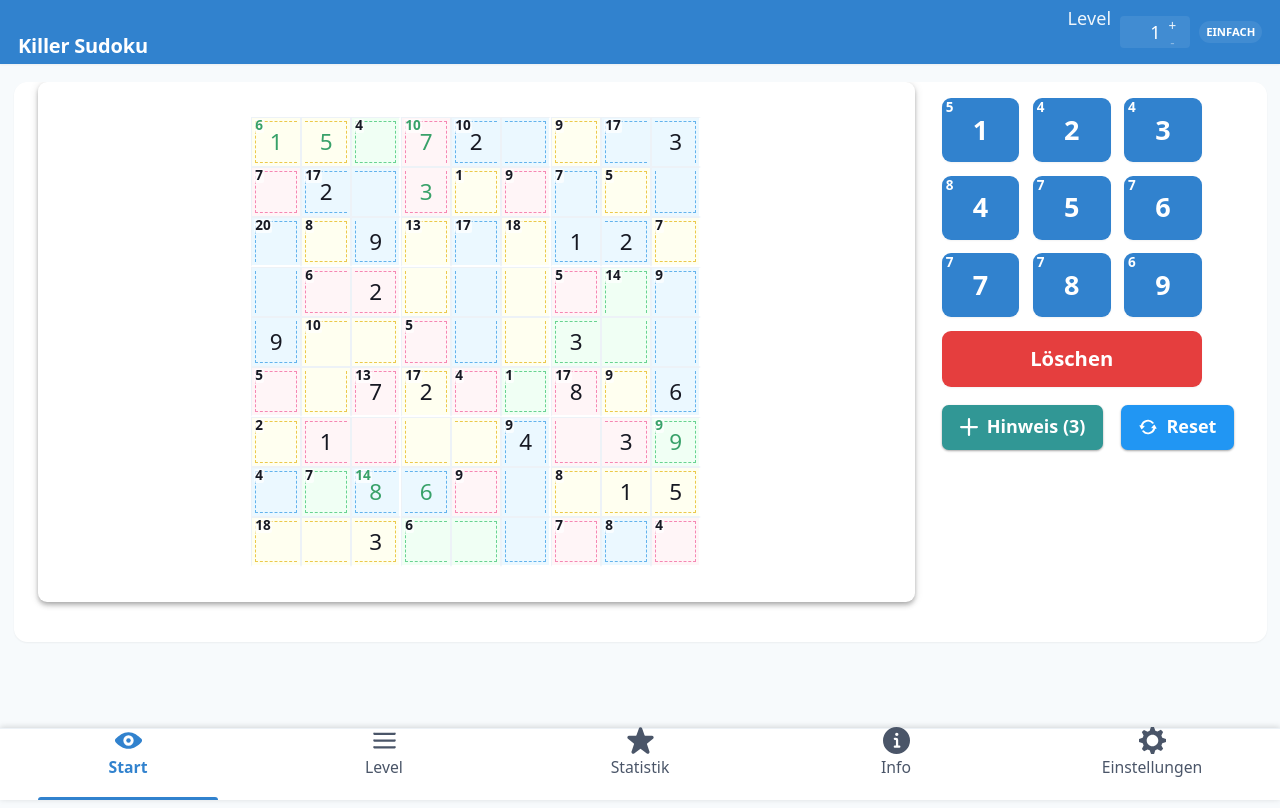
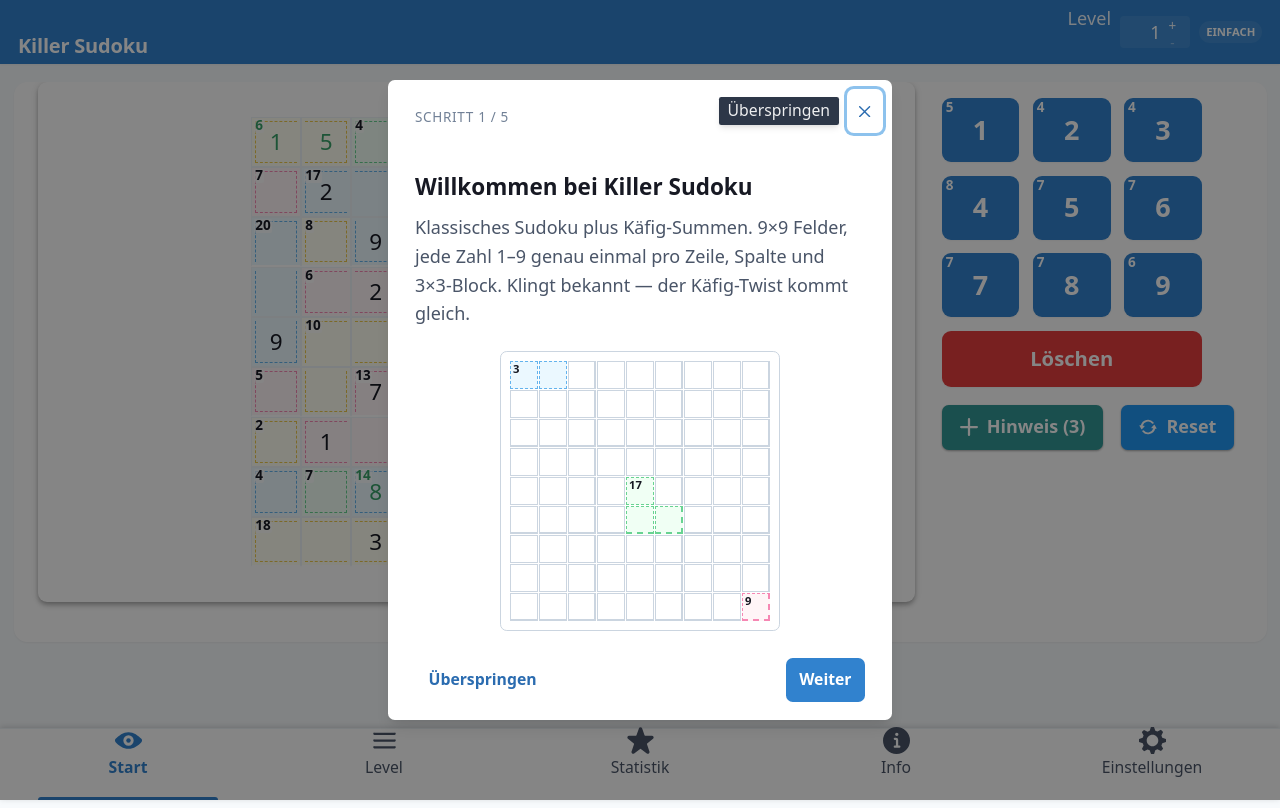
Before and after one commit to oliverbenduhn/killersudoku, a React (Vite) app: page / in a window 1280 px wide. Built offline with nearby package versions, Linux system fonts and the light colour scheme.

Commit message:
feat(tutorial): wire up into App and Settings tab

```diff
--- a/src/App.tsx
+++ b/src/App.tsx
@@ -26,6 +26,8 @@ import SwipeableBox from './components/common/SwipeableBox';
 import InstallPrompt from './components/common/InstallPrompt';
 
 import { HomeTab, InfoTab, LevelsTab, StatsTab, SettingsTab } from './components/Tabs';
+import { TutorialOverlay } from './components/common/TutorialOverlay';
+import { useTutorial } from './hooks/useTutorial';
 import { theme } from './theme';
 import { loadLevelByNumber } from './services/levelService';
 import { clearAllGameStates } from './services/storageService';
@@ -51,6 +53,7 @@ function App() {
   const [stats, setStats] = useState<GameStatistics | null>(null);
   const cancelRef = useRef<HTMLButtonElement | null>(null);
   const toast = useToast();
+  const tutorial = useTutorial();
 
   const headerHeight = useBreakpointValue({ base: '56px', md: '64px' });
   const containerMaxWidth = useBreakpointValue({ base: '100%', xl: 'container.xl' });
@@ -159,6 +162,7 @@ function App() {
               blackAndWhiteMode={blackAndWhiteMode}
               onToggleBlackAndWhite={() => setBlackAndWhiteMode((v) => !v)}
               onOpenResetDialog={() => setIsResetDialogOpen(true)}
+              onRestartTutorial={tutorial.restart}
               transitionDirection={tabTransition}
             />
           )}
@@ -181,6 +185,20 @@ function App() {
       </AlertDialog>
 
       <BottomNavigation activeTab={activeTab} onTabChange={handleTabChange} />
+
+      <TutorialOverlay
+        isOpen={tutorial.active}
+        step={tutorial.step}
+        stepIndex={tutorial.stepIndex}
+        totalSteps={tutorial.totalSteps}
+        isFirstStep={tutorial.isFirstStep}
+        isLastStep={tutorial.isLastStep}
+        highlightedCells={tutorial.step.highlightedCells}
+        demoLevelCages={tutorial.demoLevel.cages}
+        onNext={tutorial.next}
+        onPrev={tutorial.prev}
+        onSkip={tutorial.skip}
+      />
     </ChakraProvider>
   );
 }
--- a/src/components/Tabs.tsx
+++ b/src/components/Tabs.tsx
@@ -167,12 +167,14 @@ interface SettingsTabProps extends TabPanelProps {
   blackAndWhiteMode: boolean;
   onToggleBlackAndWhite: () => void;
   onOpenResetDialog: () => void;
+  onRestartTutorial: () => void;
 }
 
 export function SettingsTab({
   blackAndWhiteMode,
   onToggleBlackAndWhite,
   onOpenResetDialog,
+  onRestartTutorial,
   transitionDirection,
 }: SettingsTabProps) {
   const { colorMode, toggleColorMode } = useColorMode();
@@ -207,6 +209,20 @@ export function SettingsTab({
               colorScheme="gray"
             />
           </HStack>
+
+          <Box>
+            <Button
+              variant="outline"
+              colorScheme="blue"
+              onClick={onRestartTutorial}
+              w="100%"
+            >
+              Tutorial erneut ansehen
+            </Button>
+            <Text mt={2} fontSize="sm" color="text.secondary">
+              Spielregeln in 5 Schritten wiederholen.
+            </Text>
+          </Box>
 
           <Box>
             <Button
```
